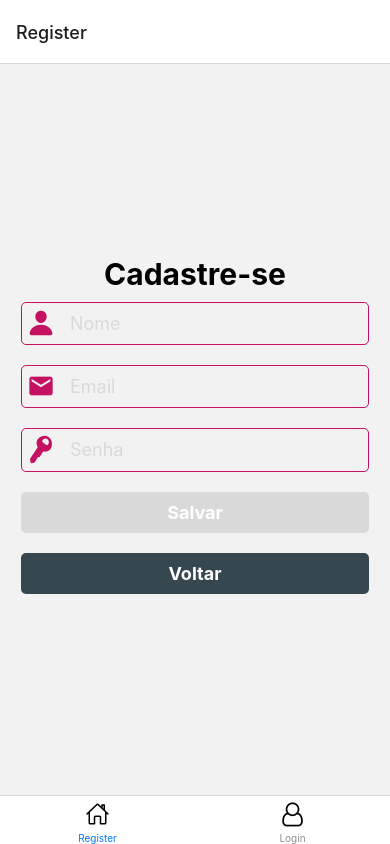
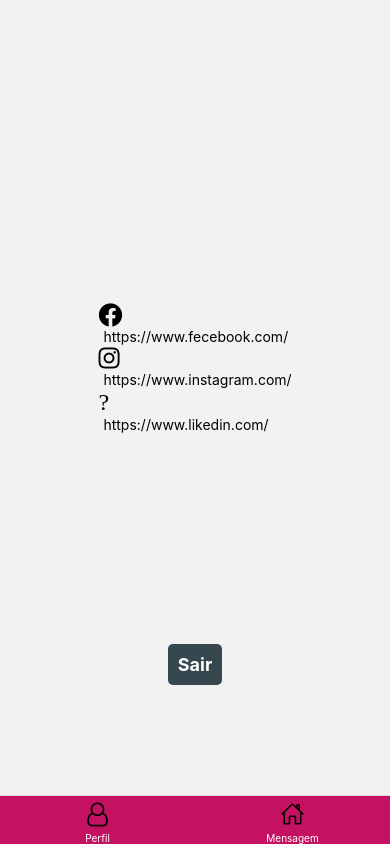
Before and after one commit to joaomarcos9741/Cola_Prova, a React Native app: screen / in a window 390 px wide. Built offline with nearby package versions, Linux system fonts and the light colour scheme.

Commit message:
voltando na navigation

```diff
--- a/src/navigation/MenuBottomTabs.tsx
+++ /dev/null
@@ -1,39 +0,0 @@
-import { createBottomTabNavigator, BottomTabNavigationProp} from '@react-navigation/bottom-tabs';
-import { ScreenLogin, ScreenRegister} from '../screens';
-import { Ionicons, FontAwesome, Octicons } from '@expo/vector-icons';
-
-type MenuTabParam = {
-    Login: undefined
-    Register: undefined
-}
-
-type MenuScreenNavigation = BottomTabNavigationProp<MenuTabParam, "Register">
-export type MenuTabTypes = {
-    navigation: MenuScreenNavigation
-}
-
-export function MenuTab() {
-    const Tab = createBottomTabNavigator<MenuTabParam>();
-    return (
-        <Tab.Navigator>
-            <Tab.Screen name="Register" component={ScreenRegister}
-                options={{
-                    tabBarIcon: () => (
-                        <Ionicons name="home-outline" size={24} color="black" />
-                    )
-                }}
-
-            />
-
-            <Tab.Screen name="Login" component={ScreenLogin}
-                options={{
-                    tabBarIcon: () => (
-                        <FontAwesome name="user-o" size={24} color="black" />
-                   )
-                }}
-
-            />
-
-        </Tab.Navigator>
-    )
-}
--- a/src/navigation/index.tsx
+++ b/src/navigation/index.tsx
@@ -1,6 +1,6 @@
 import * as React from 'react';
 import { NavigationContainer } from '@react-navigation/native';
-import { MenuTab } from "./MenuBottomTabs";
+import { MenuTab } from "./tab.navigation";
 export default function Navigation() {
     return (
         <NavigationContainer>
--- /dev/null
+++ b/src/navigation/tab.navigation.tsx
@@ -0,0 +1,49 @@
+import { createBottomTabNavigator, BottomTabNavigationProp} from '@react-navigation/bottom-tabs';
+import { ScreenPerfil, ScreenMensagem} from '../screens';
+import { Ionicons, FontAwesome, Octicons } from '@expo/vector-icons';
+import { colors } from '../styles/GlobalStyles';
+
+type MenuTabParam = {
+    Perfil: undefined
+    Mensagem: undefined
+}
+
+type MenuScreenNavigation = BottomTabNavigationProp<MenuTabParam, "Perfil">
+export type MenuTabTypes = {
+    navigation: MenuScreenNavigation
+}
+
+export function MenuTab() {
+    const Tab = createBottomTabNavigator<MenuTabParam>();
+    return (
+        <Tab.Navigator
+        screenOptions={{
+            tabBarActiveBackgroundColor: colors.secondary,
+            tabBarActiveTintColor: colors.white,
+            headerShown: false,
+            tabBarInactiveBackgroundColor: colors.secondary,
+            tabBarInactiveTintColor: colors.white
+        }}
+        >
+            <Tab.Screen name="Perfil" component={ScreenPerfil}
+                options={{
+                    tabBarIcon: () => (
+                        <FontAwesome name="user-o" size={24} color="black" />
+                   )
+                }}
+
+            />
+
+            <Tab.Screen name="Mensagem" component={ScreenMensagem}
+                options={{
+                    tabBarIcon: () => (
+                        <Ionicons name="home-outline" size={24} color="black" />
+                    )
+                }}
+
+            />
+
+
+        </Tab.Navigator>
+    )
+}
--- /dev/null
+++ b/src/screens/SlideMensagem/index.tsx
@@ -0,0 +1,12 @@
+
+import { View, Text } from "react-native";
+import { styles } from "./styles"
+
+
+export function Mensagem() {
+   return (
+       <View style={styles.conteiner}>
+           <Text>Mensage</Text>
+       </View>
+   )
+}
--- /dev/null
+++ b/src/screens/SlideMensagem/styles.ts
@@ -0,0 +1,8 @@
+import { StyleSheet } from "react-native";
+export const styles = StyleSheet.create({
+   conteiner: {
+       flex: 1,
+       alignItems: "center",
+       justifyContent: "center"
+   }
+})
--- a/src/screens/SlidePerfil/index.tsx
+++ b/src/screens/SlidePerfil/index.tsx
@@ -6,15 +6,32 @@ import { ComponentBottonInterface } from "../../components"
 import React from "react"
 
 export function Perfil() {
-    const {user, signOut} = useAuth()
-    return(
+    const { user, signOut } = useAuth()
+    return (
         <View style={styles.container}>
             <View>
-                <Text style={styles.name}>{user?.user.name}</Text>
+                    <Text style={styles.name}>{user?.user.name}</Text>
             </View>
-            <View>
 
-            </View>
+                <View>
+                    <View>
+                        <FontAwesome5 name="facebook" size={24} color="black"/>
+                        <Text style={styles.sociaisText}>https://www.fecebook.com/</Text>
+                    </View>
+
+                    <View>
+                        <FontAwesome5 name="instagram" size={24} color="black"/>
+                        <Text style={styles.sociaisText}>https://www.instagram.com/</Text>
+                    </View>
+
+                    <View>
+                        <FontAwesome5 name="likedin" size={24} color="black"/>
+                        <Text style={styles.sociaisText}>https://www.likedin.com/</Text>
+                    </View>
+                </View>
+                <ComponentBottonInterface  title="Sair" type="primary"
+                    onPressI={async () => await signOut()}
+                />
         </View>
 
     )
--- a/src/screens/index.tsx
+++ b/src/screens/index.tsx
@@ -1,2 +1,4 @@
 export {Login as ScreenLogin} from './SlideLogin'
 export {Register as ScreenRegister} from './SlideRegister'
+export {Mensagem as ScreenMensagem} from './SlideMensagem'
+export {Perfil as ScreenPerfil} from './SlidePerfil'
```
